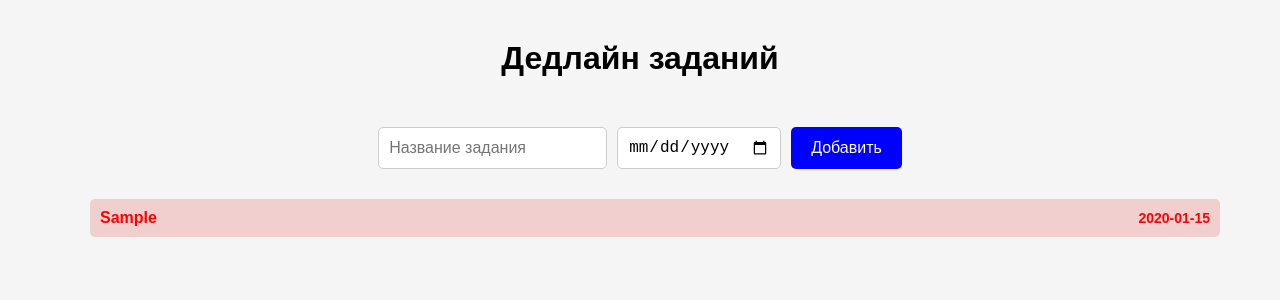
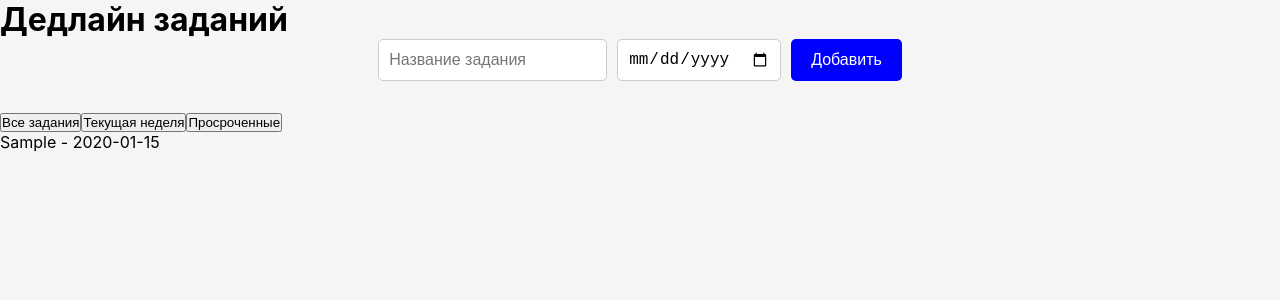
Before and after one commit to monri-byte/Calendar, a React (Create React App) app: page / in a window 1280 px wide. Both pictures are taken after typing "Sample", "2020-01-15" into the empty fields and a click on the button "Добавить". Shown: the top 300 px of the page. Built offline with nearby package versions, Linux system fonts and the light colour scheme.

Commit message:
com6 filter

```diff
--- a/src/App.js
+++ b/src/App.js
@@ -1,10 +1,11 @@
 import React, { useState } from 'react';
-import './App.css';
 import TaskForm from './components/TaskForm';
+import TaskFilter from './components/TaskFilter';
 import Overdue from './components/Overdue';
 
 function App() {
   const [tasks, setTasks] = useState([]);
+  const [filter, setFilter] = useState('all');
 
   const addTask = (title, deadline) => {
     const newTask = {
@@ -16,10 +17,11 @@
   };
 
   return (
-    <div className="app">
+    <div>
       <h1>Дедлайн заданий</h1>
       <TaskForm onAddTask={addTask} />
-      <Overdue tasks={tasks} />
+      <TaskFilter filter={filter} onFilterChange={setFilter} />
+      <Overdue tasks={tasks} filter={filter} />
     </div>
   );
 }
--- a/src/components/Overdue.js
+++ b/src/components/Overdue.js
@@ -1,7 +1,7 @@
 import React from 'react';
 import './Overdue.css';
 
-const Overdue = ({ tasks }) => {
+const Overdue = ({ tasks, filter }) => {
   const getCurrentDate = () => {
     const today = new Date();
     today.setHours(0, 0, 0, 0);
@@ -15,6 +15,42 @@
     return taskDeadline < today;
   };
 
+  const isCurrentWeek = (deadline) => {
+    const taskDate = new Date(deadline);
+    taskDate.setHours(0, 0, 0, 0);
+    const today = getCurrentDate();
+
+    const dayOfWeek = today.getDay();
+    const startOfWeek = new Date(today);
+    startOfWeek.setDate(today.getDate() - dayOfWeek);
+    startOfWeek.setHours(0, 0, 0, 0);
+
+    const endOfWeek = new Date(startOfWeek);
+    endOfWeek.setDate(startOfWeek.getDate() + 6);
+    endOfWeek.setHours(23, 59, 59, 999);
+
+    return taskDate >= startOfWeek && taskDate <= endOfWeek;
+  };
+
+  const filterTasks = (tasksToFilter) => {
+    const filtered = [];
+    for (let i = 0; i < tasksToFilter.length; i++) {
+      const task = tasksToFilter[i];
+      if (filter === 'all') {
+        filtered[filtered.length] = task;
+      } else if (filter === 'week') {
+        if (isCurrentWeek(task.deadline)) {
+          filtered[filtered.length] = task;
+        }
+      } else if (filter === 'overdue') {
+        if (isOverdue(task.deadline)) {
+          filtered[filtered.length] = task;
+        }
+      }
+    }
+    return filtered;
+  };
+
   const sortTasksByDate = (tasksToSort) => {
     const sortedTasks = [];
     for (let i = 0; i < tasksToSort.length; i++) {
@@ -26,20 +62,19 @@
     return sortedTasks;
   };
 
-  const sortedTasks = sortTasksByDate(tasks);
+  const filteredTasks = filterTasks(tasks);
+  const sortedTasks = sortTasksByDate(filteredTasks);
 
   return (
-    <ol className="overdue-list">
-      {sortedTasks.map((task, index) => (
-        <li
-          key={task.id}
-          className={isOverdue(task.deadline) ? 'overdue-item overdue-warning' : 'overdue-item'}
-        >
-          <span className="overdue-title">{task.title}</span>
-          <span className="overdue-deadline">{task.deadline}</span>
-        </li>
-      ))}
-    </ol>
+    <div>
+      <ol>
+        {sortedTasks.map((task, index) => (
+          <li key={task.id}>
+            {task.title} - {task.deadline}
+          </li>
+        ))}
+      </ol>
+    </div>
   );
 };
 
--- /dev/null
+++ b/src/components/TaskFilter.js
@@ -0,0 +1,19 @@
+import React from 'react';
+
+const TaskFilter = ({ filter, onFilterChange }) => {
+  return (
+    <div>
+      <button onClick={() => onFilterChange('all')}>
+        Все задания
+      </button>
+      <button onClick={() => onFilterChange('week')}>
+        Текущая неделя
+      </button>
+      <button onClick={() => onFilterChange('overdue')}>
+        Просроченные
+      </button>
+    </div>
+  );
+};
+
+export default TaskFilter;
```
